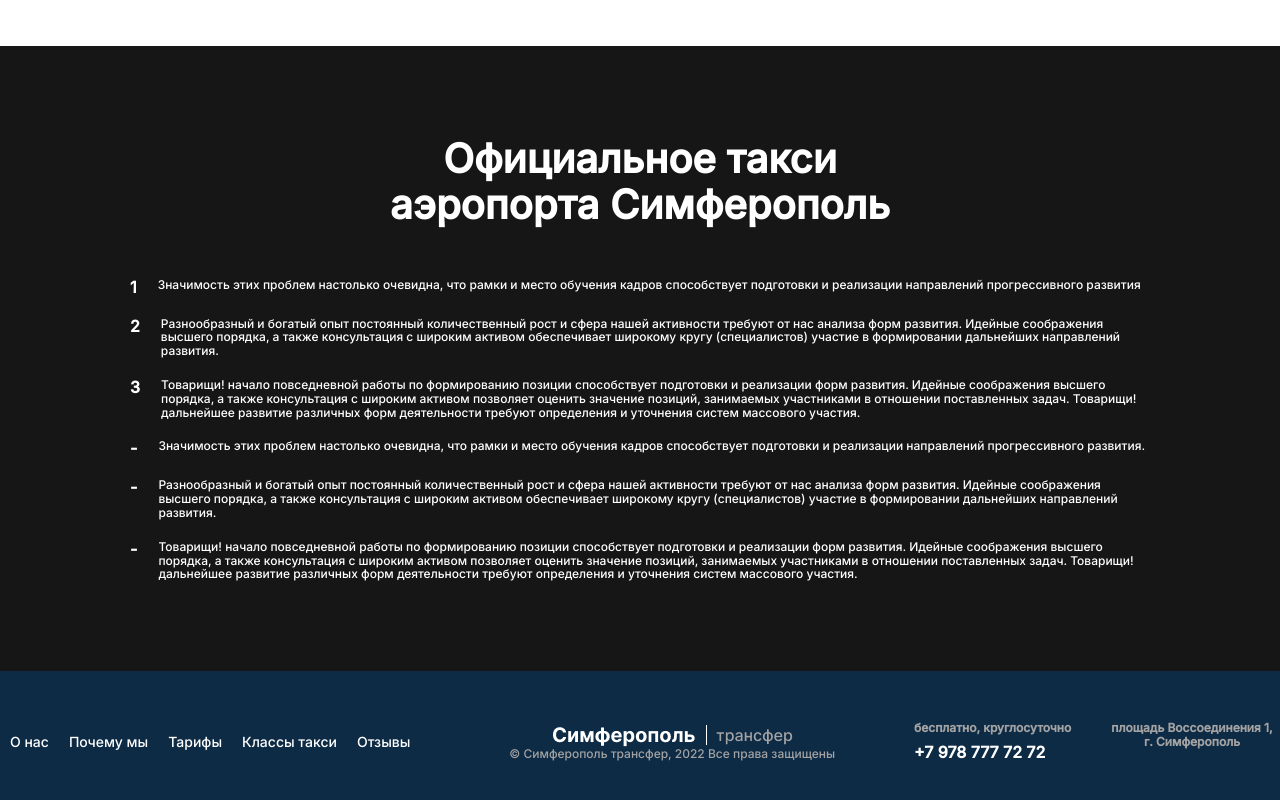
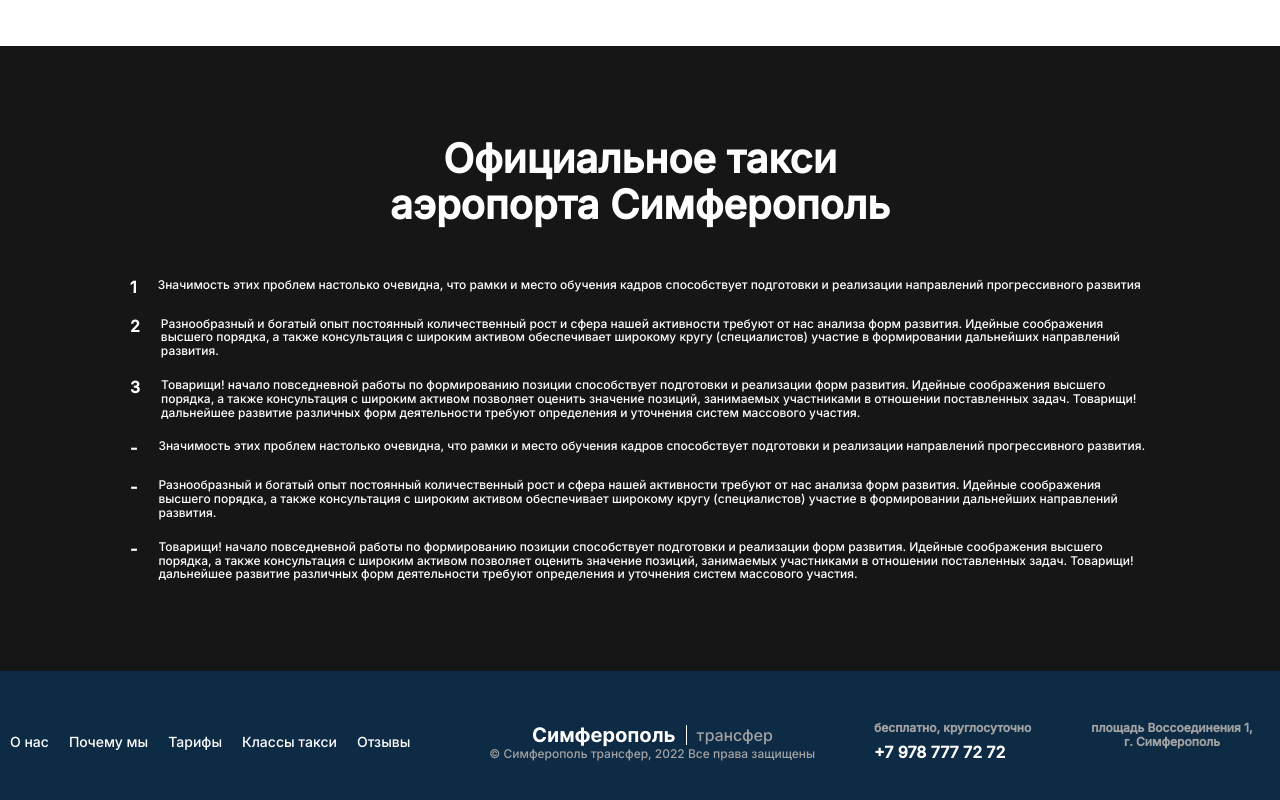
Before and after one commit to Nvard20/taxi-project, a plain HTML site: page index.html in a window 1280 px wide. Shown: the part 4782-5582 px from the top of the page. Drawn offline with nearby package versions, Linux system fonts and the light colour scheme.

Commit message:
Update style.css

```diff
--- a/css/style.css
+++ b/css/style.css
@@ -450,7 +450,7 @@ color: #828282;
     }
 }
 
-@media (max-width:800px){
+@media (max-width:850px){
    .main-container{
        flex-direction: column;
        align-items: center;
@@ -1515,8 +1515,8 @@ color: #FFFFFF;
 
 }
 .inft{
-    width: 158px;
-    margin-right: 20px;
+    width: 185px;
+    margin-right: 13px;
 }
 @media (max-width:1100px){
     .logo-footer{
@@ -1525,6 +1525,9 @@ color: #FFFFFF;
     .logo-footer > img{
         width: 160px;
 
+    }
+    .box-numb-1 {
+        left: -66px;
     }
 }
 @media (max-width:1000px){
```
